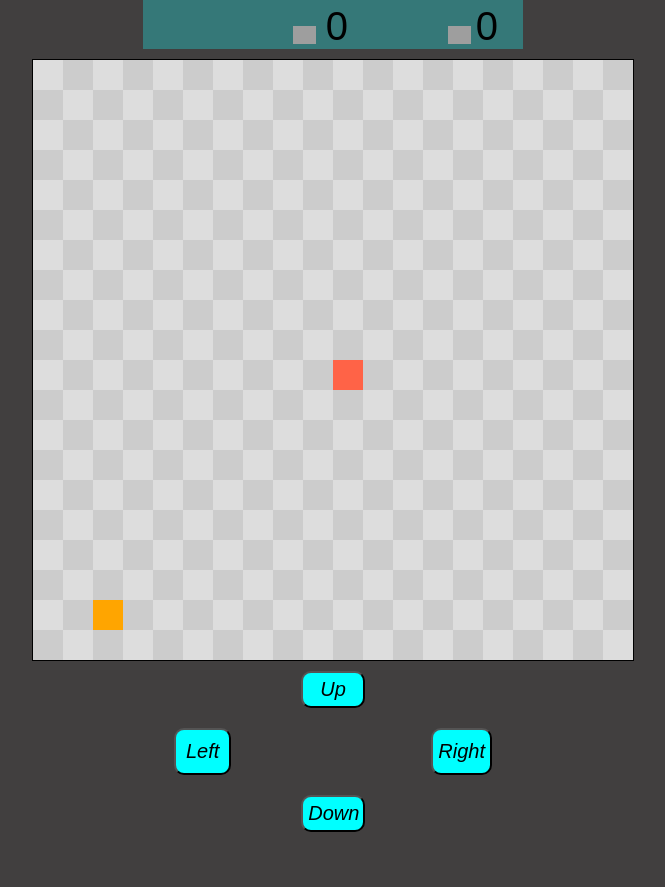
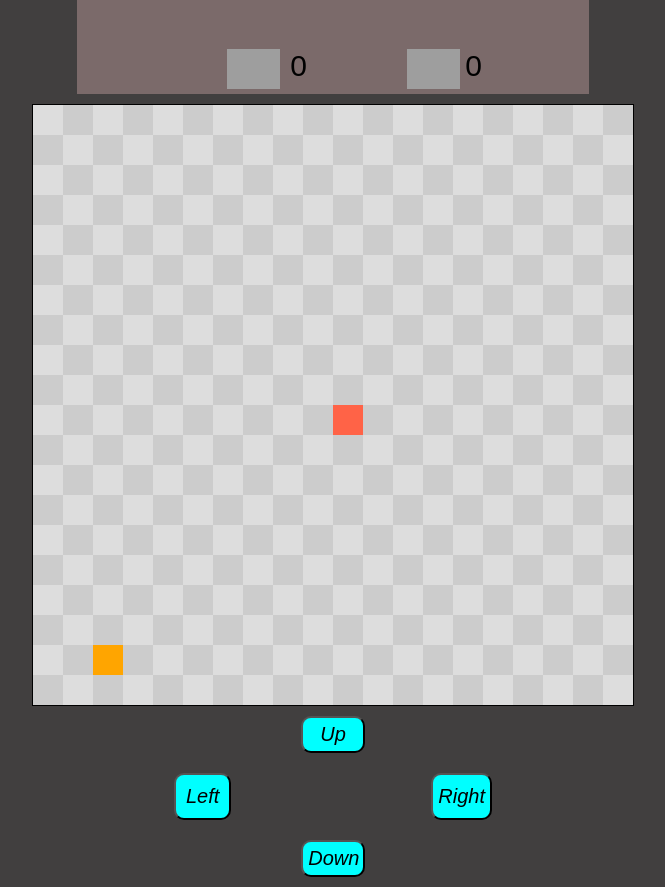
Before and after one commit to mohith-0506/mohith-0506.github.io, a plain HTML site: page snake_game.html in a window 1280 px wide. Shown: the whole page, without its empty margins (307-972 px from the left). Before the commit the page ends 842 px from the top, so only its background shows below. Drawn offline with Linux system fonts and the light colour scheme; grey boxes are pictures that could not be loaded.

Commit message:
changed css

```diff
--- a/1.css
+++ b/1.css
@@ -1,5 +1,6 @@
 .apple{
-    width: 6%;
+    width: auto;
+    height: 40%;
     margin-left: 150px;
     margin-top: auto;
     margin-bottom: 5px;
@@ -7,7 +8,8 @@
 }
 
 .trophy{
-    width: 6%;
+    width: auto;
+    height: 40%;
     margin-left: 100px;
     margin-right: 0px;
     margin-top: auto;
@@ -24,22 +26,32 @@ div{
 
 .score{
     text-align: center;
-    font-size: 40px;
+    font-size: 30px;
     margin-bottom: 0px;
+    padding-top: 55px;
+    padding-bottom: 30px;
     margin-left: 10px;
 }
 
 .highs{
     text-align: center;
-    font-size: 40px;
+    font-size: 30px;
     margin-bottom: 0px;
+    padding-top: 55px;
+    padding-bottom: 30px;
     margin-left: 5px;
 }
 
 .navi{
-    background-color: rgb(53, 120, 120);
-    margin: 0px 450px 10px 450px;
-    padding: 45px 0px 0px 0px;
+    background-color: rgb(123, 106, 106);
+    margin-top: 80px;
+    height: 100px;
+    width: 40%;
+    /* margin: 0px 450px 10px 450px; */
+    margin-bottom: 10px;
+    padding-top: 0px;
+    padding-right: 0%;
+    padding-left: auto;
 }
 
 body {
```
